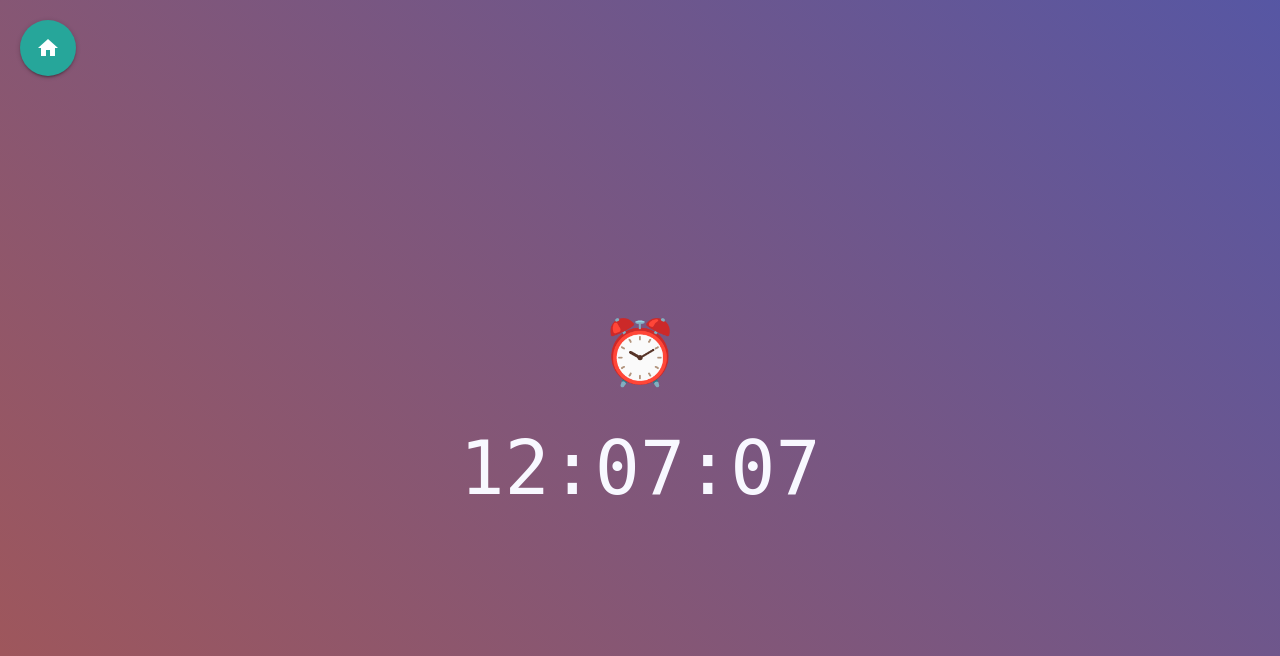
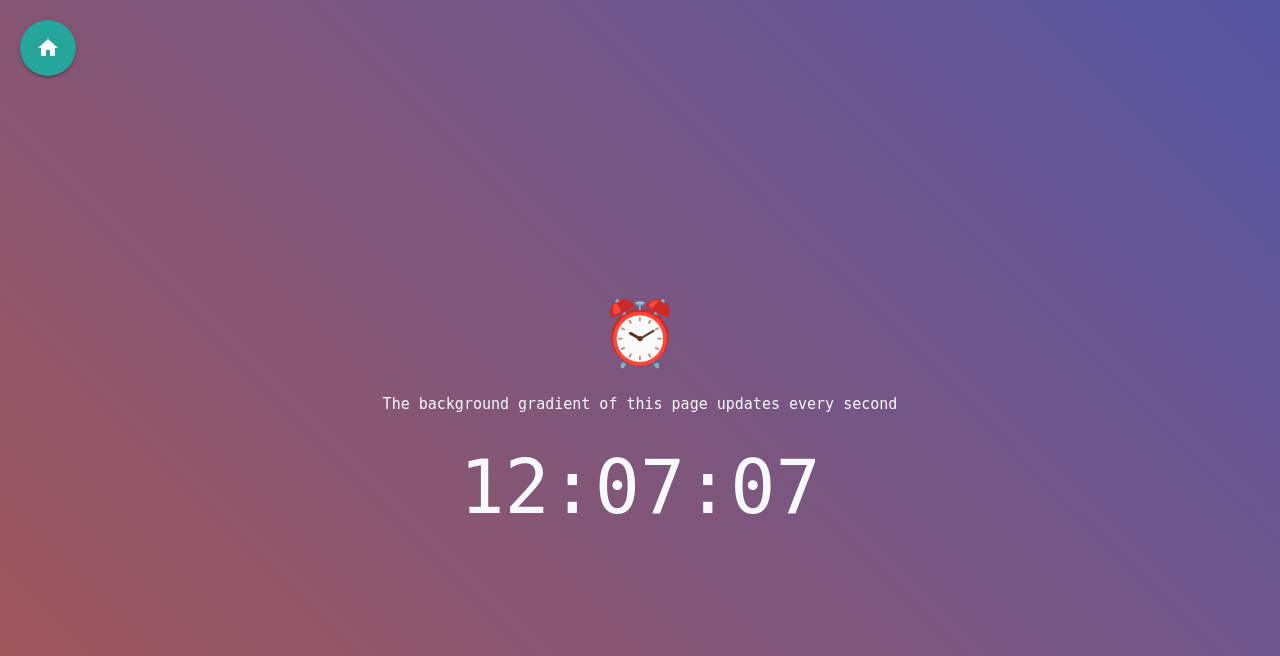
Before and after one commit to kik369/refaktor.dev, a Django app: template website/frontpage/templates/frontpage/clock.html in a window 1280 px wide. Shown: the top 656 px of the page. Run offline with Django 3.2, Linux system fonts and the light colour scheme; the template is opened without the code that fills it, so the values that code supplies are empty; some web fonts are replaced.

Commit message:
update clock

```diff
--- a/website/frontpage/templates/frontpage/clock.html
+++ b/website/frontpage/templates/frontpage/clock.html
@@ -47,6 +47,7 @@
         >
         <div class="clock-container">
             <h1>⏰</h1>
+            <p>The background gradient of this page updates every second</p>
             <div class="clock"></div>
         </div>
         <script src="{% static 'frontpage/js/clock.js' %}"></script>
```
